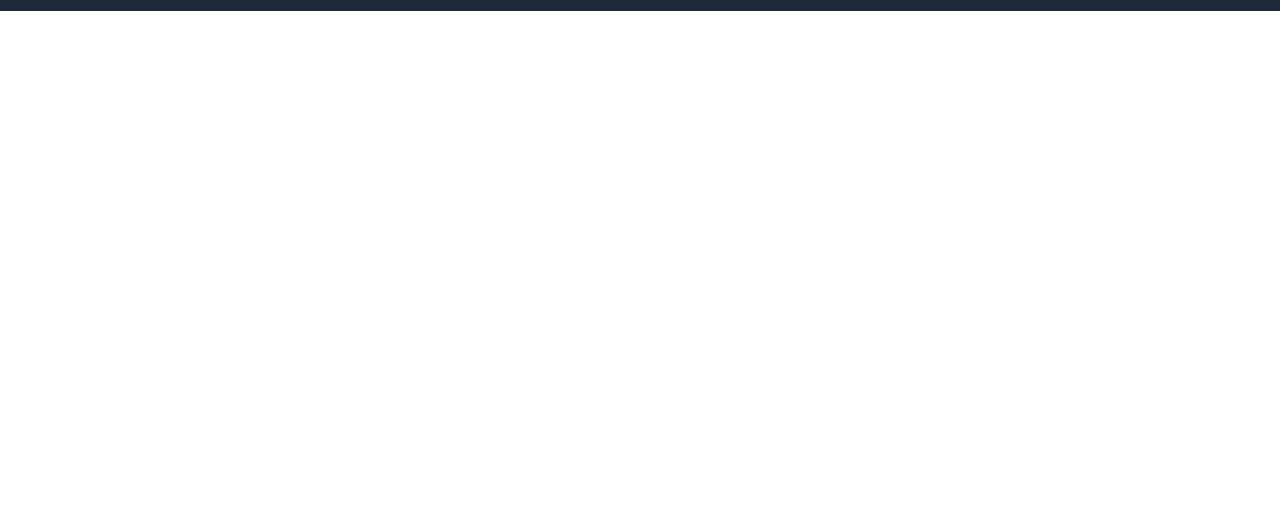
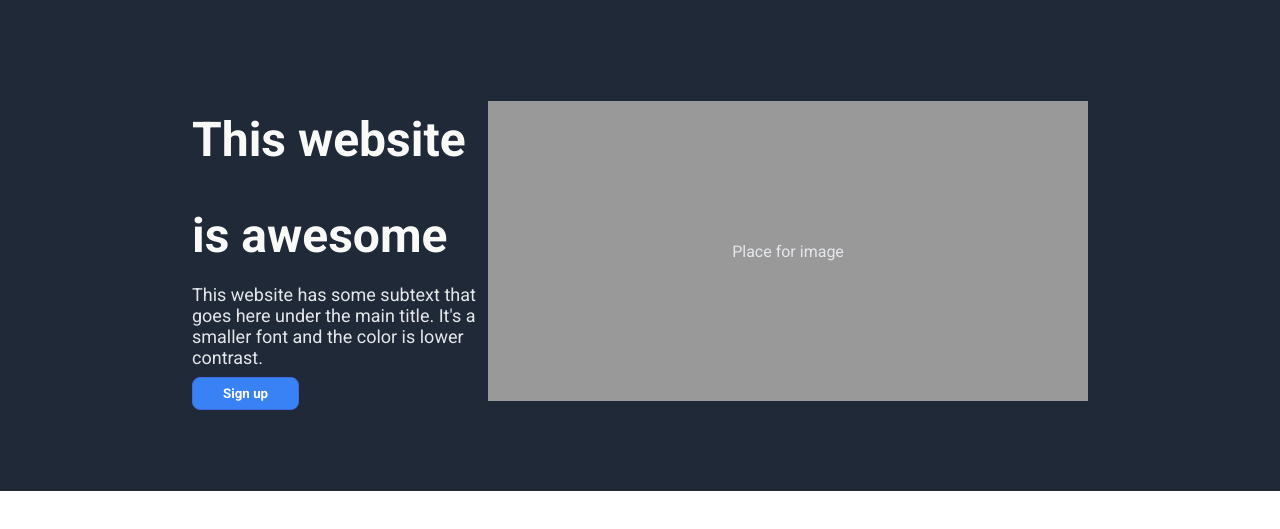
Before and after one commit to shonebinu/odin-landingpage, a plain HTML site: page index.html in a window 1280 px wide. Shown: the part 53-582 px from the top of the page. Drawn offline with Linux system fonts and the light colour scheme.

Commit message:
added the first main block

```diff
--- a/index.html
+++ b/index.html
@@ -13,22 +13,45 @@
 </head>
 
 <body>
-    <!-- HEADER  -->
+
+    <!-- HEADER -->
 
     <header>
         <div class="headerlogo">Shone Binu</div>
         <div class="headerlinks">
+
             <a href="https://twitter.com/ShoneBinu" target="_blank"> <img src="images/icons8-twitter.svg"
                     alt="Twitter_Logo"> Twitter</a>
+
             <a href="https://www.linkedin.com/in/shone-binu" target="_blank"> <img src="images/icons8-linkedin.svg"
                     alt="Linkdein_Logo"> LinkedIn</a>
+
             <a href="https://github.com/shonebinu" target="_blank"> <img src="images/icons8-github.svg"
                     alt="Github_Logo"> Github</a>
+
         </div>
     </header>
 
-    <!--  -->
+    <!-- MAIN -->
 
+    <main>
+
+        <!-- First - Block -->
+
+        <div>
+            <h1>This website is awesome</h1>
+
+            <p>This website has some subtext that goes here under the main title. It's a smaller font and the color is
+                lower contrast.</p>
+
+            <button>Sign up</button>
+        </div>
+
+        <div>
+            <div id="placeholderforimg">Place for image</div>
+        </div>
+
+    </main>
 
 
 
--- a/style.css
+++ b/style.css
@@ -44,3 +44,45 @@ header {
     width: auto;
     padding: 3px;
 }
+
+/* First - Block */
+main {
+    height: 60vh;
+    display: flex;
+    justify-content: center;
+    align-items: center;
+    background-color: #1f2937;
+    padding: 0 15%;
+}
+
+main > div > h1 {
+    color: #f9faf8;
+    font-size: 48px;
+    font-weight: bolder;
+    line-height: 2;
+}
+
+main > div > p {
+    color: #e5e7eb;
+    font-size: 18px;
+}
+
+button {
+    margin-top: 3%;
+    padding: 8px 30px;
+    border-radius: 8px;
+    background: #3882f6;
+    border: 1px solid royalblue;
+    color: white;
+    font-weight: bold;
+}
+
+#placeholderforimg {
+    height: 300px;
+    width: 600px;
+    background-color: #999999;
+    justify-content: center;
+    align-items: center;
+    display: flex;
+    color: #e5e7eb;
+}
```
